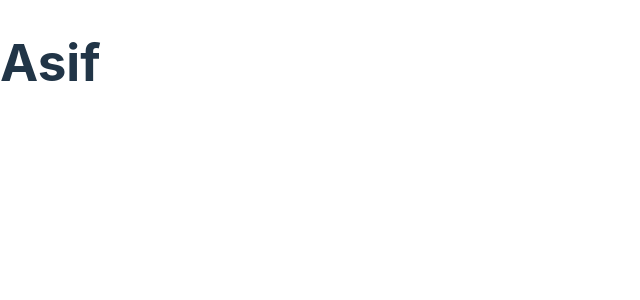
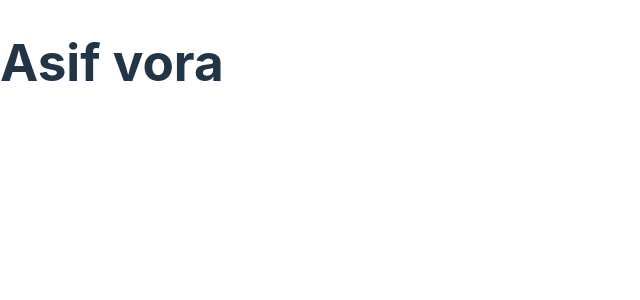
Before and after one commit to dev746390/MERN_stack, a React (Vite) app in the folder frontend/: page / in a window 1280 px wide. Shown: the top 300 px of the page, without its empty margins (0-640 px from the left). Built offline with nearby package versions, Linux system fonts and the light colour scheme.

Commit message:
:wrench: build config

```diff
--- a/frontend/src/App.tsx
+++ b/frontend/src/App.tsx
@@ -7,21 +7,26 @@ import { Routes } from "./routes";
 import ErrorBoundary from "./components/ErrorBoundary";
 import GlobalStyle from "./styles/global.style";
 
+// export const App: FC = () => {
+//   return (
+//     <ErrorBoundary>
+//       <MantineProvider withGlobalStyles withNormalizeCSS>
+//         <GlobalStyle />
+//         <NotificationsProvider position='top-right'>
+//           <BrowserRouter>
+//             <FallbackProvider>
+//               <Routes />
+//             </FallbackProvider>
+//           </BrowserRouter>
+//         </NotificationsProvider>
+//       </MantineProvider>
+//     </ErrorBoundary>
+//   );
+// };
+
 export const App: FC = () => {
   return (
-    <ErrorBoundary>
-      <MantineProvider withGlobalStyles withNormalizeCSS>
-        <GlobalStyle />
-        <NotificationsProvider position='top-right'>
-          <BrowserRouter>
-            <FallbackProvider>
-              <Routes />
-            </FallbackProvider>
-          </BrowserRouter>
-        </NotificationsProvider>
-      </MantineProvider>
-    </ErrorBoundary>
+    <h1>Asif vora</h1>
   );
 };
-
 export default App;
--- a/frontend/src/main.tsx
+++ b/frontend/src/main.tsx
@@ -5,7 +5,6 @@ import './index.css'
 
 ReactDOM.createRoot(document.getElementById('root') as HTMLElement).render(
   <StrictMode>
-    {/* <App /> */}
-    <h1>Asif</h1>
+    <App />
   </StrictMode>,
 )
```
